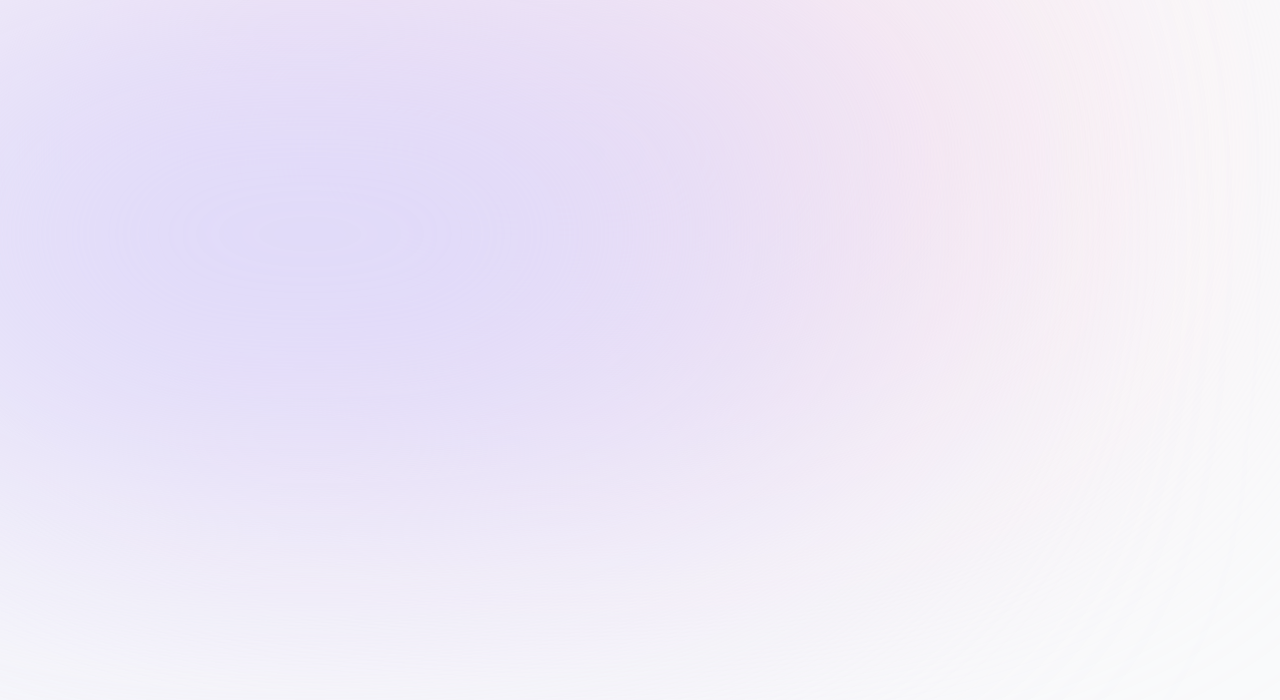
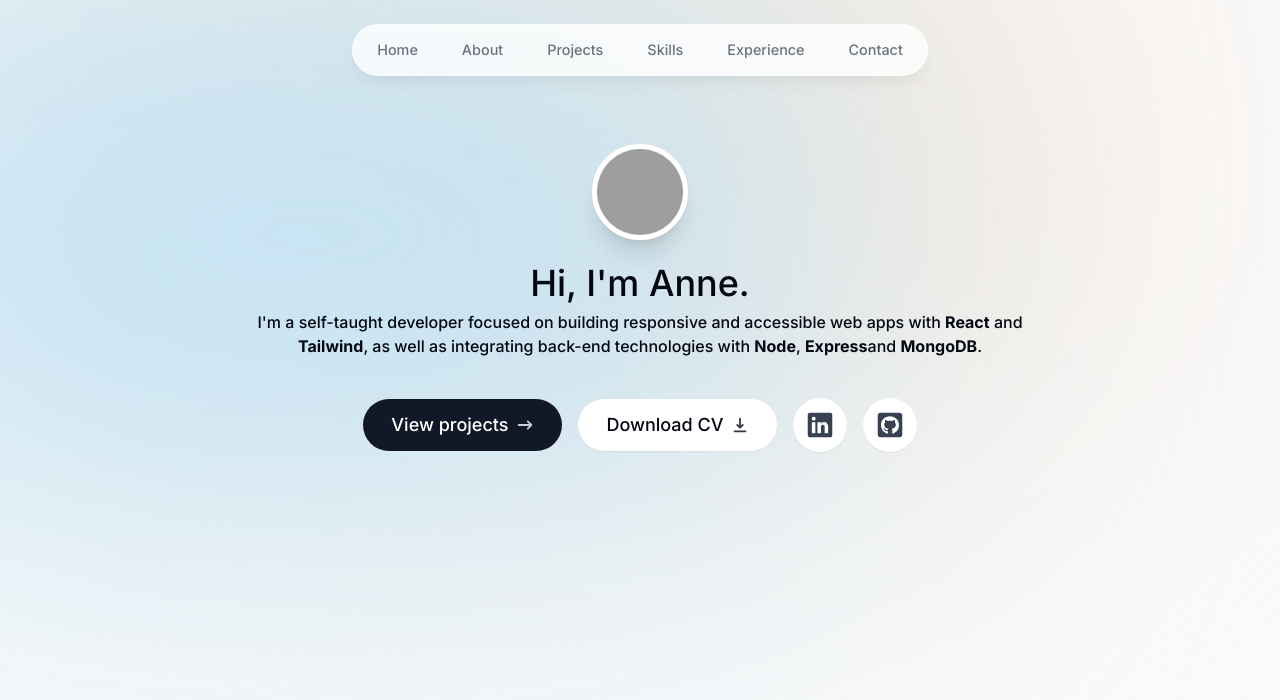
Before and after one commit to alicefrsr/portfolio-nextjs-ts-tw, a Next.js app: page / in a window 1280 px wide. Shown: the top 700 px of the page. Built offline with nearby package versions, Linux system fonts and the light colour scheme; grey boxes are pictures that could not be loaded.

Commit message:
add intro

```diff
--- a/app/layout.tsx
+++ b/app/layout.tsx
@@ -1,5 +1,6 @@
 import './globals.css';
 import { Inter } from 'next/font/google';
+import Header from '@/components/Header';
 
 const inter = Inter({ subsets: ['latin'] });
 
@@ -16,10 +17,12 @@ export default function RootLayout({
 }) {
   return (
     <html lang='en'>
-      <body className={`${inter.className} bg-gray-50 text-gray-950 relative`}>
-        <div className='bg-[#fbe2eb] absolute top-[-6rem] -z-10 right-[11rem] h-[31.25rem] w-[31.25rem] rounded-full blur-[10rem] sm:w-[68.75rem]'></div>
-        <div className='bg-[#dbd7fb] absolute top-[-1rem] -z-10 left-[-35rem] h-[31.25rem] w-[50rem] rounded-full blur-[10rem] sm:w-[68.75rem] md:left-[-33rem] lg:left-[-28rem] xl:left-[-15rem] 2xl:left-[-5rem]'></div>
-
+      <body
+        className={`${inter.className} bg-gray-50 text-gray-950 relative h-[5000px] pt-28 sm:pt-36`}
+      >
+        <div className='bg-[#f8e4d1] absolute top-[-6rem] -z-10 right-[11rem] h-[31.25rem] w-[31.25rem] rounded-full blur-[10rem] sm:w-[68.75rem]'></div>
+        <div className='bg-[#bde2f7] absolute top-[-1rem] -z-10 left-[-35rem] h-[31.25rem] w-[50rem] rounded-full blur-[10rem] sm:w-[68.75rem] md:left-[-33rem] lg:left-[-28rem] xl:left-[-15rem] 2xl:left-[-5rem]'></div>
+        <Header />
         {children}
       </body>
     </html>
--- a/app/page.tsx
+++ b/app/page.tsx
@@ -1,5 +1,9 @@
+import Intro from '@/components/Intro';
+
 export default function Home() {
   return (
-    <main className='flex min-h-screen flex-col items-center justify-between p-24'></main>
+    <main className='flex flex-col items-center px-4'>
+      <Intro />
+    </main>
   );
 }
--- /dev/null
+++ b/components/Header.tsx
@@ -0,0 +1,39 @@
+'use client';
+
+import React from 'react';
+import { motion } from 'framer-motion';
+import { links } from '@/lib/linksData';
+import Link from 'next/link';
+
+export default function Header() {
+  return (
+    <header className='z-[999] relative'>
+      {/* nav bar */}
+      <motion.div
+        className='fixed top-0 left-1/2 h-[4.5rem] w-full rounded-none border border-white border-opacity-40 bg-white bg-opacity-80 shadow-lg shadow-black/5 backdrop-blur-md sm:top-6 sm:h-[3.25rem] sm:w-[36rem]  sm:rounded-full '
+        initial={{ y: -100, x: '-50%', opacity: 0 }}
+        animate={{ y: 0, x: '-50%', opacity: 1 }}
+      ></motion.div>
+      {/* nav links */}
+      <nav className='flex fixed top-[0.15rem] left-1/2 h-12 -translate-x-1/2 py-2 sm:top-[1.7rem] sm:h-[initial] sm:py-0 '>
+        <ul className='flex w-[22rem] items-center  justify-center flex-wrap gap-1 text-[0.9rem]  font-medium  text-gray-500 sm:w-[intial] sm:flex-nowrap sm:gap-5'>
+          {links.map((link) => (
+            <motion.li
+              key={link.hash}
+              className='h-3/4 flex items-center justify-center'
+              initial={{ y: -100, opacity: 0 }}
+              animate={{ y: 0, opacity: 1 }}
+            >
+              <Link
+                href={link.hash}
+                className='flex w-full items-center justify-center p-3 hover:text-gray-950 transition '
+              >
+                {link.name}
+              </Link>
+            </motion.li>
+          ))}
+        </ul>
+      </nav>
+    </header>
+  );
+}
--- /dev/null
+++ b/components/Intro.tsx
@@ -0,0 +1,128 @@
+'use client';
+
+import Image from 'next/image';
+import React from 'react';
+import { motion } from 'framer-motion';
+import Link from 'next/link';
+import { HiArrowNarrowRight, HiDownload } from 'react-icons/hi';
+import { IoLogoLinkedin } from 'react-icons/io5';
+import { FaGithubSquare } from 'react-icons/fa';
+import pix from '../public/images/me/bw_LR_portrait.jpg';
+
+export default function Intro() {
+  return (
+    <section className='mb-28 max-w-[50rem] text-center sm:mb-0'>
+      <div className='flex items-center justify-center'>
+        <div className='relative'>
+          <motion.div
+            initial={{ opacity: 0, scale: 0 }}
+            animate={{ opacity: 1, scale: 1 }}
+            transition={{
+              type: 'tween',
+              stiffness: 125,
+              delay: 0.1,
+              duration: 0.2,
+            }}
+          >
+            <Image
+              src={pix}
+              alt='Anne smiling'
+              width='192'
+              height='192'
+              quality='95'
+              priority={true}
+              className='h-24 w-24 rounded-full object-cover border-[0.35rem] border-white shadow-xl'
+            />
+          </motion.div>
+
+          {/* <motion.span
+            className='absolute bottom-0 left-0 text-4xl'
+            initial={{ opacity: 0, scale: 0 }}
+            animate={{ opacity: 1, scale: 1 }}
+            transition={{
+              type: 'spring',
+              stiffness: 125,
+              delay: 0.1,
+              duration: 0.7,
+            }}
+          >
+            👋
+          </motion.span> */}
+        </div>
+      </div>
+      <motion.div
+        className='mb-10 mt-4 px-4 text-2xl !leading-[1.5] font-medium sm:text-4xl'
+        initial={{ opacity: 0, y: 100 }}
+        animate={{ opacity: 1, y: 0 }}
+      >
+        Hi, I'm Anne.
+        <p className='text-base'>
+          I'm a self-taught developer focused on building responsive and
+          accessible web apps with <strong>React</strong> and{' '}
+          <strong>Tailwind</strong>, as well as integrating back-end
+          technologies with <strong>Node</strong>, <strong>Express</strong>
+          and <strong>MongoDB</strong>.
+        </p>
+      </motion.div>
+
+      {/* Links to projects, CV, socials */}
+      <motion.div
+        className='flex flex-col sm:flex-row items-center justify-center text-lg  font-medium gap-4 px-4'
+        initial={{ opacity: 0, y: 100 }}
+        animate={{ opacity: 1, y: 0 }}
+        transition={{
+          delay: 0.1,
+        }}
+      >
+        <Link href=''>
+          <div className='bg-gray-900 text-white px-7 py-3 flex items-center rounded-full gap-2 group  hover:cursor-pointer outline-none focus:scale-110 hover:scale-110 hover:bg-gray-950 hover:shadow-lg hover:shadow-gray-400 active:scale-105 duration-200 '>
+            View projects
+            <HiArrowNarrowRight
+              aria-hidden='true'
+              className='opacity-80 group-hover:rotate-90 duration-200'
+            />
+          </div>
+        </Link>
+
+        <a
+          className='shadow-sm group bg-white px-7 py-3 flex items-center rounded-full gap-2 hover:cursor-pointer outline-none focus:scale-110 hover:scale-110 hover:shadow-lg hover:shadow-gray-400 active:scale-105 duration-200 '
+          href='/CV.pdf'
+          download
+        >
+          Download CV
+          <HiDownload
+            aria-hidden='true'
+            className='opacity-80 group-hover:translate-y-1 duration-200'
+          />
+        </a>
+
+        {/* Socials icons */}
+        <a
+          // data-testid='linkedin'
+          href='https://www.linkedin.com/in/annemonnehay/'
+          target='_blank'
+          rel='noreferrer'
+          className='bg-white text-gray-700 p-[0.8rem] flex items-center rounded-full gap-2  shadow-sm hover:cursor-pointer outline-none focus:scale-110 hover:scale-110 hover:shadow-lg hover:shadow-gray-400 active:scale-105 duration-200 '
+          aria-hidden='true'
+        >
+          <IoLogoLinkedin size={28} />
+          <span className='sr-only'>LinkedIn (Opens in new tab)</span>
+        </a>
+
+        <a
+          // data-testid='github'
+          href='https://github.com/alicefrsr'
+          target='_blank'
+          rel='noreferrer'
+          // className='icon-link'
+          className='shadow-sm bg-white text-gray-700 p-[0.8rem] flex items-center rounded-full gap-2hover:cursor-pointer outline-none focus:scale-110 hover:scale-110 hover:shadow-lg hover:shadow-gray-400 active:scale-105 duration-200  '
+          aria-hidden='true'
+        >
+          <FaGithubSquare size={28} />
+          <span className='sr-only'>Github (Opens in new tab)</span>
+        </a>
+      </motion.div>
+      {/* </div> */}
+    </section>
+  );
+}
--- a/lib/linksData.ts
+++ b/lib/linksData.ts
@@ -0,0 +1,26 @@
+export const links = [
+  {
+    name: 'Home',
+    hash: '#home',
+  },
+  {
+    name: 'About',
+    hash: '#about',
+  },
+  {
+    name: 'Projects',
+    hash: '#projects',
+  },
+  {
+    name: 'Skills',
+    hash: '#skills',
+  },
+  {
+    name: 'Experience',
+    hash: '#experience',
+  },
+  {
+    name: 'Contact',
+    hash: '#contact',
+  },
+] as const;
--- a/next.config.js
+++ b/next.config.js
@@ -1,4 +1,13 @@
 /** @type {import('next').NextConfig} */
-const nextConfig = {}
+const nextConfig = {
+  images: {
+    remotePatterns: [
+      {
+        protocol: 'https',
+        hostname: 'images.unsplash.com',
+      },
+    ],
+  },
+};
 
-module.exports = nextConfig
+module.exports = nextConfig;
--- a/package.json
+++ b/package.json
@@ -15,6 +15,7 @@
     "autoprefixer": "10.4.17",
     "eslint": "8.56.0",
     "eslint-config-next": "14.1.0",
+    "framer-motion": "^11.0.3",
     "next": "14.1.0",
     "postcss": "8.4.35",
     "react": "18.2.0",
--- a/tailwind.config.js
+++ b/tailwind.config.js
@@ -7,12 +7,38 @@ module.exports = {
   ],
   theme: {
     extend: {
-      backgroundImage: {
-        'gradient-radial': 'radial-gradient(var(--tw-gradient-stops))',
-        'gradient-conic':
-          'conic-gradient(from 180deg at 50% 50%, var(--tw-gradient-stops))',
+      // screens: {
+      //   sm: '640px',
+      //   md: '768px',
+      //   lg: '1024px',
+      //   xl: '1280px',
+      //   '2xl': '1536px',
+      // },
+      height: {
+        screen: '100dvh',
+      },
+      fontFamily: {
+        inter: 'Inter, sans-serif',
+        dm: 'DM Mono, monospace',
+        dancing: 'Dancing Script, cursive',
+        brush: 'Nanum Brush Script, sans-serif',
+        satisfy: 'Satisfy, cursive',
+        fira: 'Fira Code, monospace ',
+      },
+      colors: {
+        primaryColor: '#242d52',
+        secondaryColor: '#1b9075',
+        secondaryColorLight: '#64ffda',
+        greenDark: '#198068',
+        white: '#fff',
+        greyDark: '#343a40',
+        greyMedium: '#9095a7',
+        greyLight: '#e9e9e9',
+        greyVeryLight: '#fafafa',
+        blueDark: '#1E2A47',
+        blueDarkest: '#141D2F',
       },
     },
   },
   plugins: [],
-}
+};
```
Also changed, not shown: .eslintrc.json, 2 other files (tests, documents, lock files or other folders).
